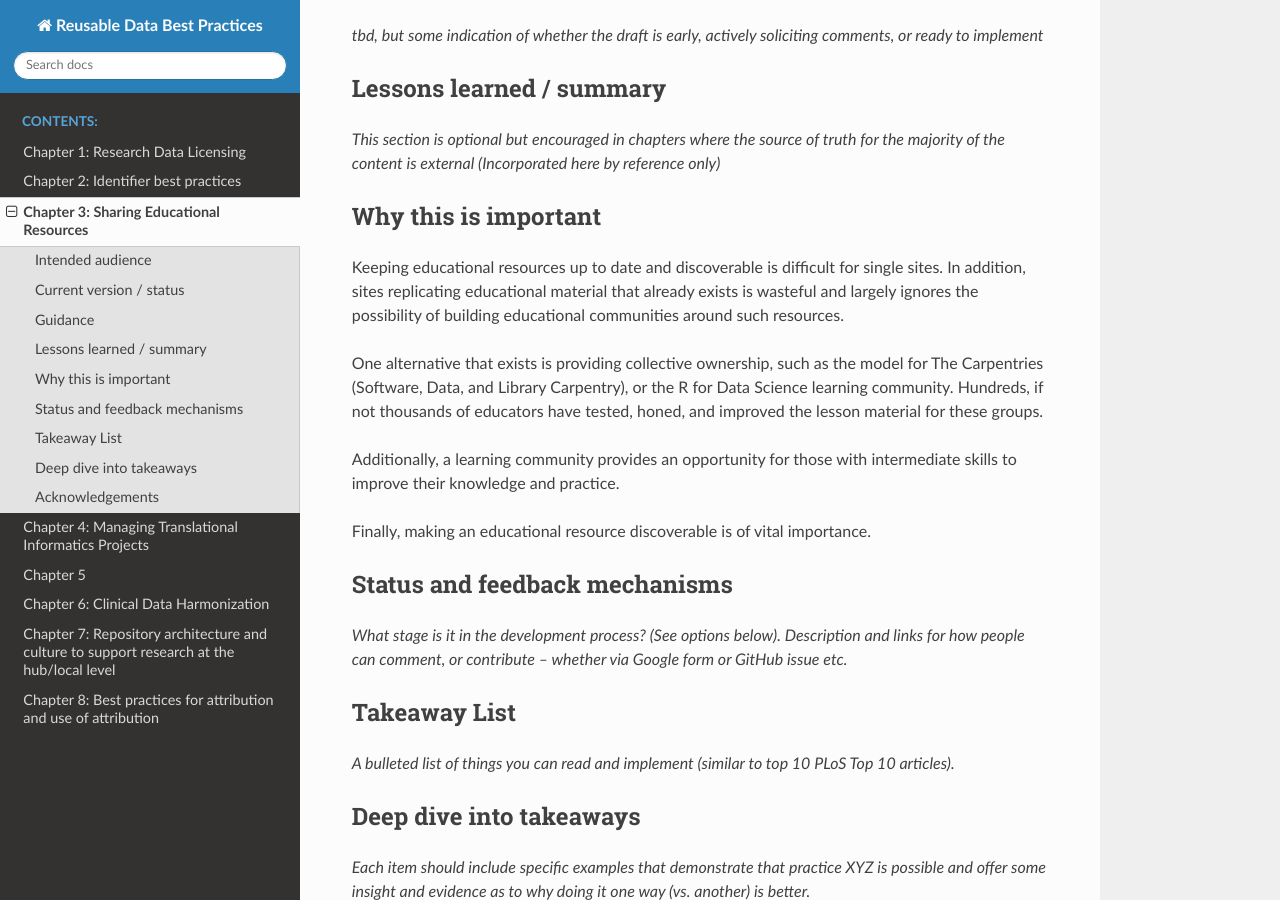
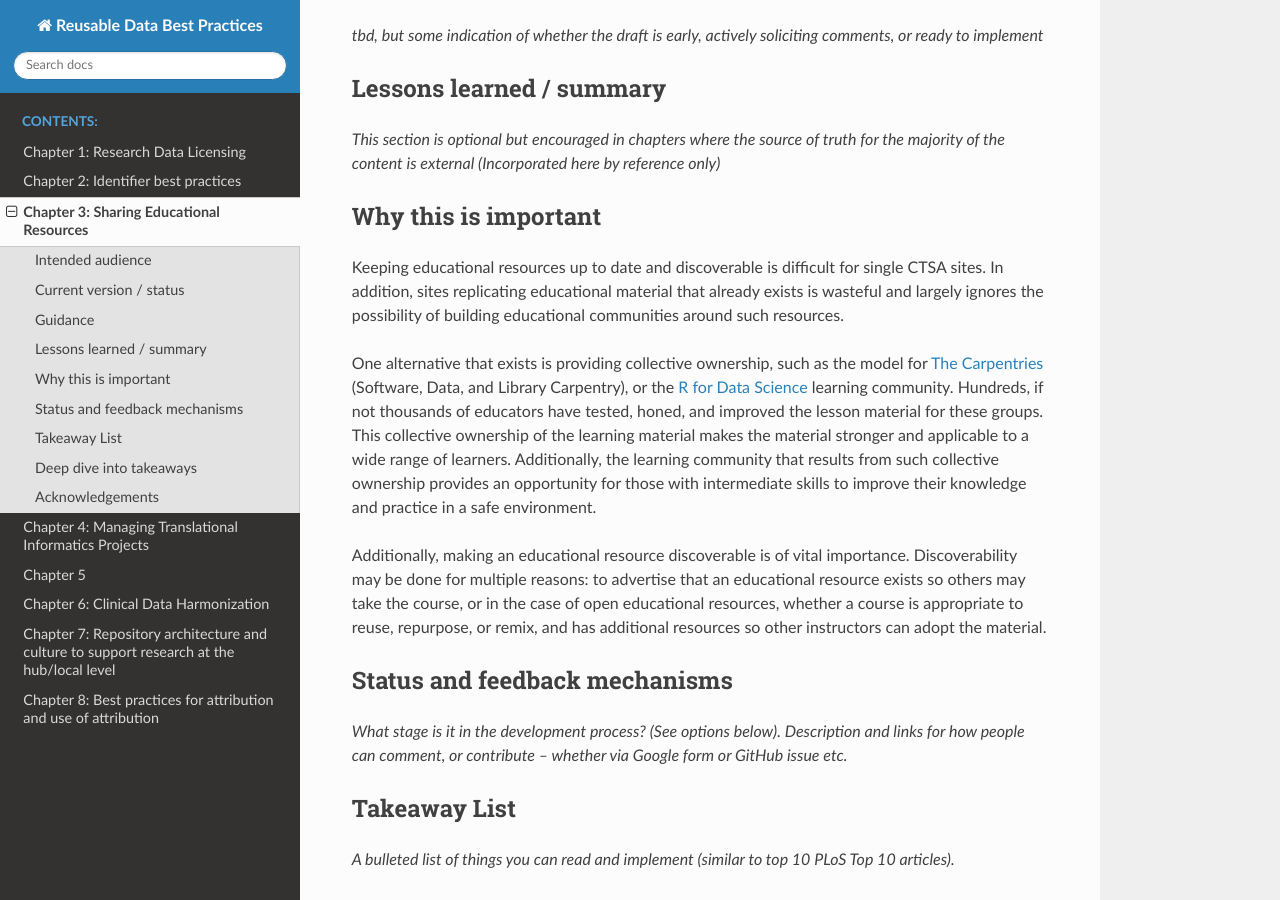
Before and after one commit to data2health/informatics-playbook, a Sphinx documentation site: the page built from docs/chapters/chapter_3.md, in a window 1280 px wide and 900 px high, scrolled down 376 px. Built offline with Sphinx 7.4.7 and the Read the Docs theme 2.0.0, drawn with Linux system fonts in a browser that asks for light colours.

Commit message:
Update chapter_3.md

```diff
--- a/docs/chapters/chapter_3.md
+++ b/docs/chapters/chapter_3.md
@@ -18,13 +18,11 @@ Educators at CTSAs who want to build a community of learners around their educat
 
 ## Why this is important
 
-Keeping educational resources up to date and discoverable is difficult for single sites. In addition, sites replicating educational material that already exists is wasteful and largely ignores the possibility of building educational communities around such resources.
+Keeping educational resources up to date and discoverable is difficult for single CTSA sites. In addition, sites replicating educational material that already exists is wasteful and largely ignores the possibility of building educational communities around such resources.
 
-One alternative that exists is providing collective ownership, such as the model for The Carpentries (Software, Data, and Library Carpentry), or the R for Data Science learning community. Hundreds, if not thousands of educators have tested, honed, and improved the lesson material for these groups.
+One alternative that exists is providing collective ownership, such as the model for [The Carpentries](http://carpentries.org/) (Software, Data, and Library Carpentry), or the [R for Data Science](https://www.rfordatasci.com/) learning community. Hundreds, if not thousands of educators have tested, honed, and improved the lesson material for these groups. This collective ownership of the learning material makes the material stronger and applicable to a wide range of learners. Additionally, the learning community that results from such collective ownership provides an opportunity for those with intermediate skills to improve their knowledge and practice in a safe environment.
 
-Additionally, a learning community provides an opportunity for those with intermediate skills to improve their knowledge and practice.
-
-Finally, making an educational resource discoverable is of vital importance.
+Additionally, making an educational resource discoverable is of vital importance. Discoverability may be done for multiple reasons: to advertise that an educational resource exists so others may take the course, or in the case of open educational resources, whether a course is appropriate to reuse, repurpose, or remix, and has additional resources so other instructors can adopt the material.
 
 ## Status and feedback mechanisms
 
```
